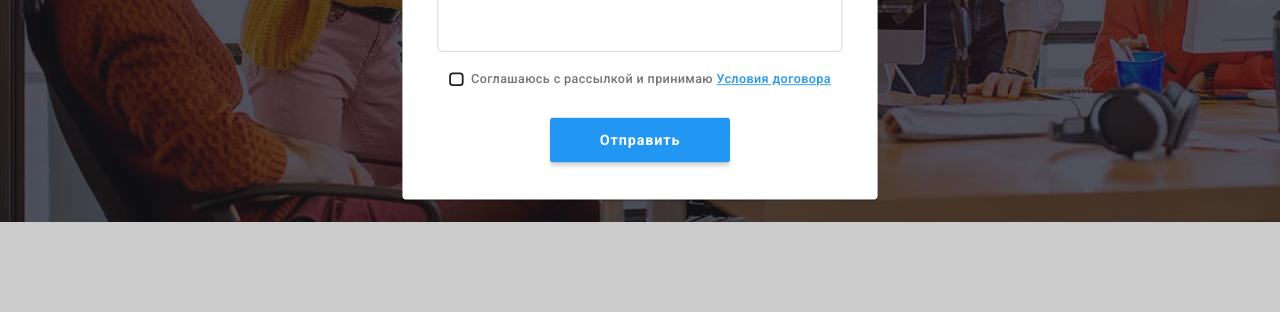
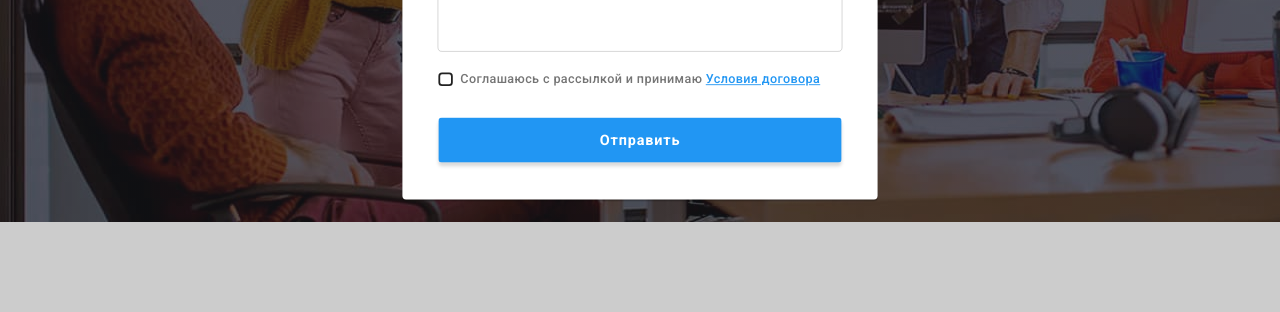
Before and after one commit to KaminskySergey/goit-markup-hw-06, a plain HTML site: page index.html in a window 1280 px wide. Both pictures are taken after a click on the button "Заказать услугу". Shown: the part 462-774 px from the top of the page. Drawn offline with nearby package versions, Linux system fonts and the light colour scheme.

Commit message:
Update styles.css

```diff
--- a/css/styles.css
+++ b/css/styles.css
@@ -316,9 +316,8 @@ transition: fill 250ms cubic-bezier(0.4, 0, 0.2, 1);
     display: flex;
     justify-content: center;
     flex-direction: column;
-    align-items: center;
-    margin-left: auto;
-    margin-right: auto;
+
+
     color: #000000;
 
 
@@ -356,7 +355,7 @@ margin-bottom: 12px;
 }
 .input{
     height: 40px;
-
+    width: 100%;
 border-radius: 4px;
 padding-left: 40px;
 border: none;
```
